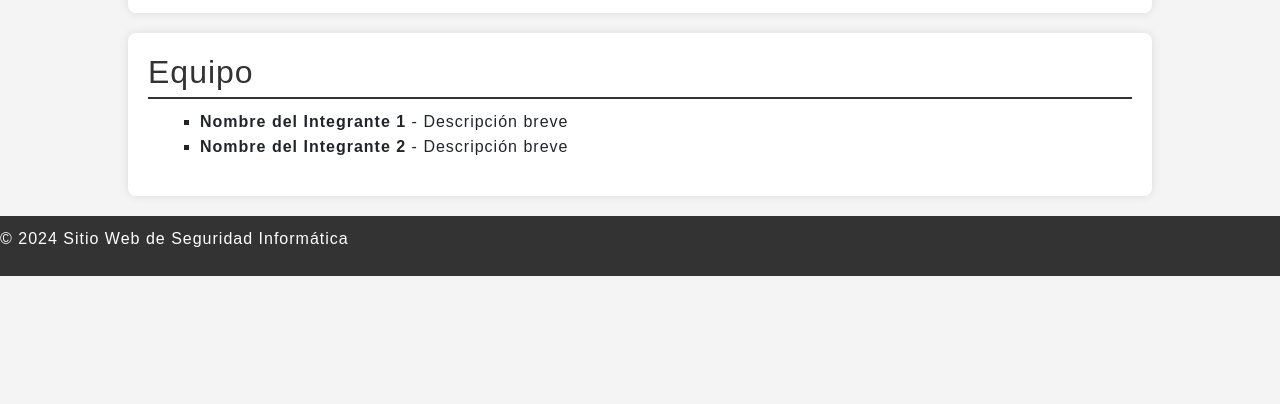
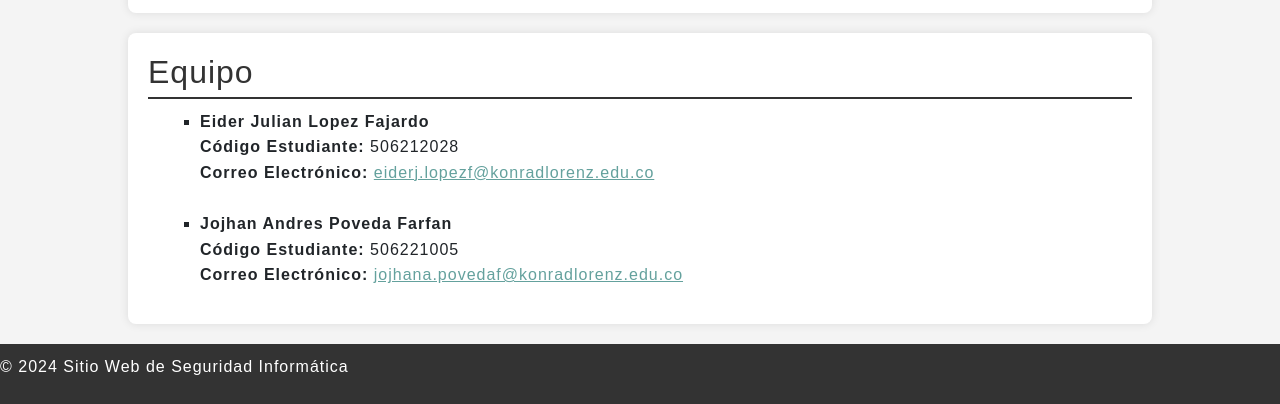
Before and after one commit to Jandres03/taller2ntd, a plain HTML site: page index.html in a window 1280 px wide. Shown: the part 3293-3697 px from the top of the page. Before the commit the page ends 3569 px from the top, so only its background shows below. Drawn offline with Linux system fonts and the light colour scheme.

Commit message:
Presentacion del equipo

```diff
--- a/index.html
+++ b/index.html
@@ -183,13 +183,19 @@
         <h2>Respuestas de la IA</h2>
         <ul>
             <li><strong>¿Cómo se comparan las tasas de detección de seguridad entre las técnicas tradicionales y las basadas en IA según el estudio?</strong>
-                <p>Comparación de tasas de detección de seguridad: Según el estudio, la tasa de detección de seguridad de las técnicas basadas en inteligencia artificial (IA), específicamente en aprendizaje profundo, es significativamente más alta que la de las técnicas tradicionales. En siete conjuntos de pruebas, la tasa de detección promedio para la seguridad cibernética basada en IA fue de aproximadamente 87.9%, mientras que la de las técnicas tradicionales fue de aproximadamente 62.7%. Esto demuestra que las técnicas basadas en IA son más consistentes y efectivas en la detección de amenazas de seguridad.</p>
+                <p>Comparación de tasas de detección de seguridad: Según el estudio, la tasa de detección de seguridad de las técnicas basadas en inteligencia artificial (IA), específicamente en aprendizaje profundo, es significativamente más alta que la
+                    de las técnicas tradicionales. En siete conjuntos de pruebas, la tasa de detección promedio para la seguridad cibernética basada en IA fue de aproximadamente 87.9%, mientras que la de las técnicas tradicionales fue de aproximadamente
+                    62.7%. Esto demuestra que las técnicas basadas en IA son más consistentes y efectivas en la detección de amenazas de seguridad.</p>
             </li>
             <li><strong>¿Qué ventajas ofrece el aprendizaje profundo sobre los métodos de seguridad cibernética convencionales?</strong>
-                <p>Ventajas del aprendizaje profundo sobre los métodos convencionales: El aprendizaje profundo ofrece varias ventajas sobre los métodos de seguridad cibernética convencionales. En primer lugar, tiene una capacidad superior para analizar representaciones de datos a múltiples niveles, lo que permite una mejor identificación y extracción de características relevantes. Esto mejora la calidad del modelo y la eficacia de la detección de ataques. Además, el aprendizaje profundo es más adaptable y puede manejar con mayor precisión las complejidades de los ciberataques, reduciendo la tasa de falsos positivos y mejorando la precisión general de la seguridad de la red.</p>
+                <p>Ventajas del aprendizaje profundo sobre los métodos convencionales: El aprendizaje profundo ofrece varias ventajas sobre los métodos de seguridad cibernética convencionales. En primer lugar, tiene una capacidad superior para analizar representaciones
+                    de datos a múltiples niveles, lo que permite una mejor identificación y extracción de características relevantes. Esto mejora la calidad del modelo y la eficacia de la detección de ataques. Además, el aprendizaje profundo es más adaptable
+                    y puede manejar con mayor precisión las complejidades de los ciberataques, reduciendo la tasa de falsos positivos y mejorando la precisión general de la seguridad de la red.</p>
             </li>
             <li><strong>¿Cuáles son las principales aplicaciones de la IA en la seguridad de redes según el artículo?</strong>
-                <p>Principales aplicaciones de la IA en la seguridad de redes: Las principales aplicaciones de la IA en la seguridad de redes mencionadas en el artículo incluyen la mejora de la capacidad de los cortafuegos, la prevención inteligente de spam, la monitorización y la interceptación de intrusiones. La IA también se utiliza para escanear y analizar software y archivos para detectar y bloquear programas maliciosos antes de que puedan dañar la red. Otra aplicación clave es la optimización del módulo de monitorización y alarma, permitiendo una supervisión en tiempo real y la rápida
+                <p>Principales aplicaciones de la IA en la seguridad de redes: Las principales aplicaciones de la IA en la seguridad de redes mencionadas en el artículo incluyen la mejora de la capacidad de los cortafuegos, la prevención inteligente de spam,
+                    la monitorización y la interceptación de intrusiones. La IA también se utiliza para escanear y analizar software y archivos para detectar y bloquear programas maliciosos antes de que puedan dañar la red. Otra aplicación clave es la
+                    optimización del módulo de monitorización y alarma, permitiendo una supervisión en tiempo real y la rápida
     </section>
 
     <section id="conclusiones" class="section-padding">
@@ -205,11 +211,18 @@
     <section id="equipo" class="section-padding">
         <h2>Equipo</h2>
         <ul>
-            <li><strong>Nombre del Integrante 1</strong> - Descripción breve</li>
-            <li><strong>Nombre del Integrante 2</strong> - Descripción breve</li>
-            <!-- Añadir más integrantes según el equipo -->
+            <li><strong>Eider Julian Lopez Fajardo</strong><br>
+                <strong>Código Estudiante:</strong> 506212028<br>
+                <strong>Correo Electrónico:</strong> <a href="mailto:eiderj.lopezf@konradlorenz.edu.co">eiderj.lopezf@konradlorenz.edu.co</a><br>
+            </li>
+            <br>
+            <li><strong>Jojhan Andres Poveda Farfan</strong><br>
+                <strong>Código Estudiante:</strong> 506221005<br>
+                <strong>Correo Electrónico:</strong> <a href="mailto:jojhana.povedaf@konradlorenz.edu.co">jojhana.povedaf@konradlorenz.edu.co</a><br>
+            </li>
         </ul>
     </section>
+
 
     <footer>
         <p>© 2024 Sitio Web de Seguridad Informática</p>
```
